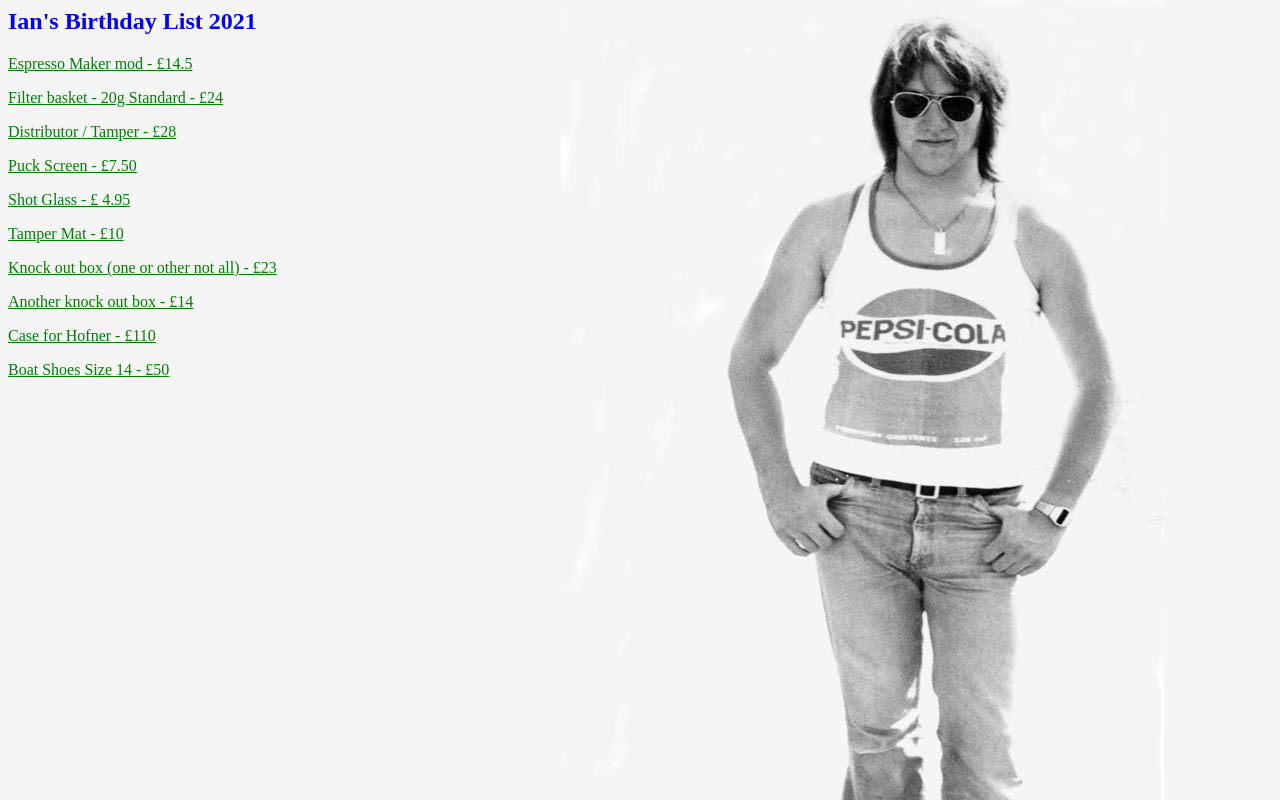
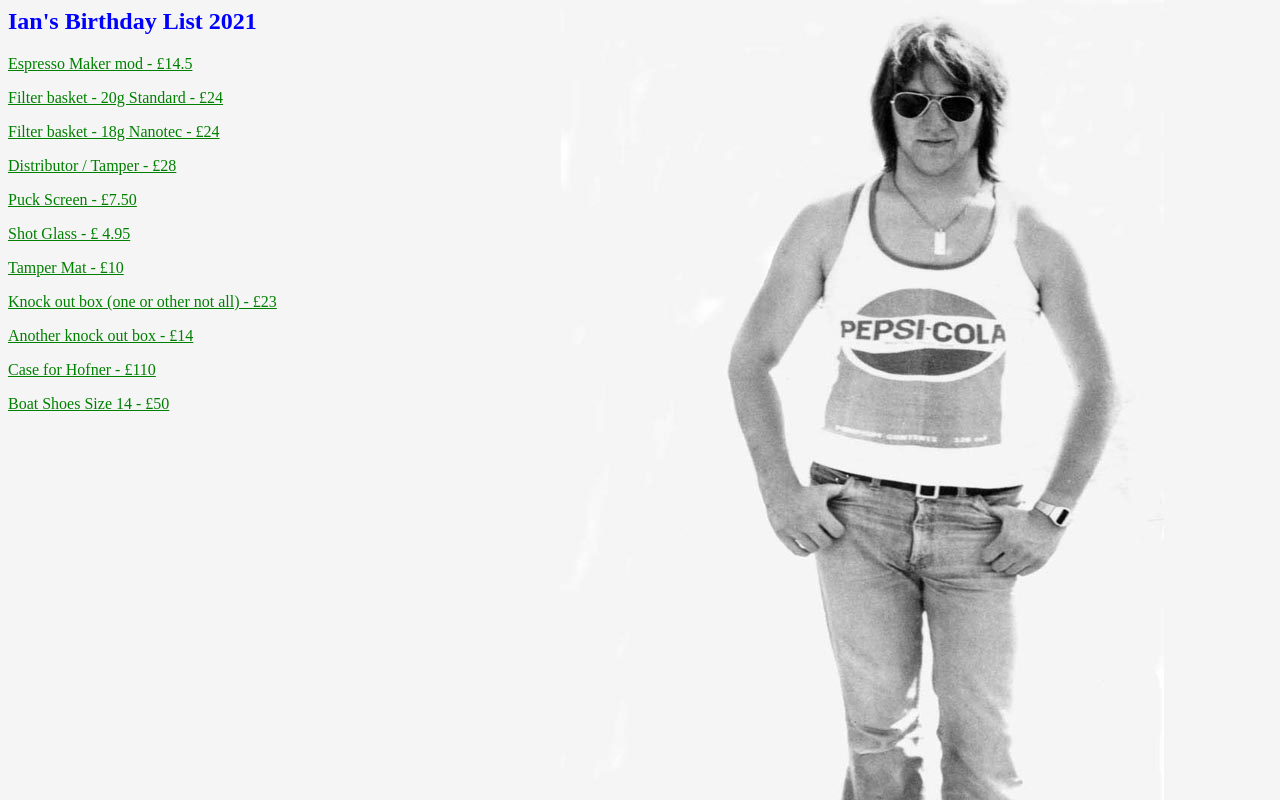
Before and after one commit to psoidon/psoidon.github.io, a plain HTML site: page index.htm in a window 1280 px wide. Drawn offline with Linux system fonts and the light colour scheme.

Commit message:
Update index.htm

```diff
--- a/index.htm
+++ b/index.htm
@@ -6,6 +6,7 @@
 
 <left><a href="https://www.shadesofcoffee.co.uk/filter-baskets-and-showerscreens/ims-gaggia-200m-precision-showerscreen---standard-ga200im-or-nanotech-ga200nt">Espresso Maker mod - &pound;14.5 </a><p></left>
 <left><a href="https://www.shadesofcoffee.co.uk/filter-baskets-and-showerscreens/ims-baristapro-precision-filter-basket-58mm">Filter basket - 20g Standard - &pound;24 </a><p></left>
+<left><a href="https://www.shadesofcoffee.co.uk/filter-baskets-and-showerscreens/ims-baristapro-precision-filter-basket-58mm">Filter basket - 18g Nanotec - &pound;24 </a><p></left>
 <left><a href="https://www.shadesofcoffee.co.uk/combination-force-tamper-and-distribution-tool-585mm"> Distributor / Tamper - &pound;28 </a><p></left>
 <left><a href="https://www.shadesofcoffee.co.uk/mod-products-for-e61-based-espresso-machines/stainless-steel-puck-screen-or-contact-screen-585mm">Puck Screen - &pound;7.50</a><p></left>
 <left><a href="https://www.gaggiadirect.com/accessories.html#!/Shot-Glass-1oz/p/190448902/category=19313026"> Shot Glass - &pound; 4.95</a><p></left>
```
